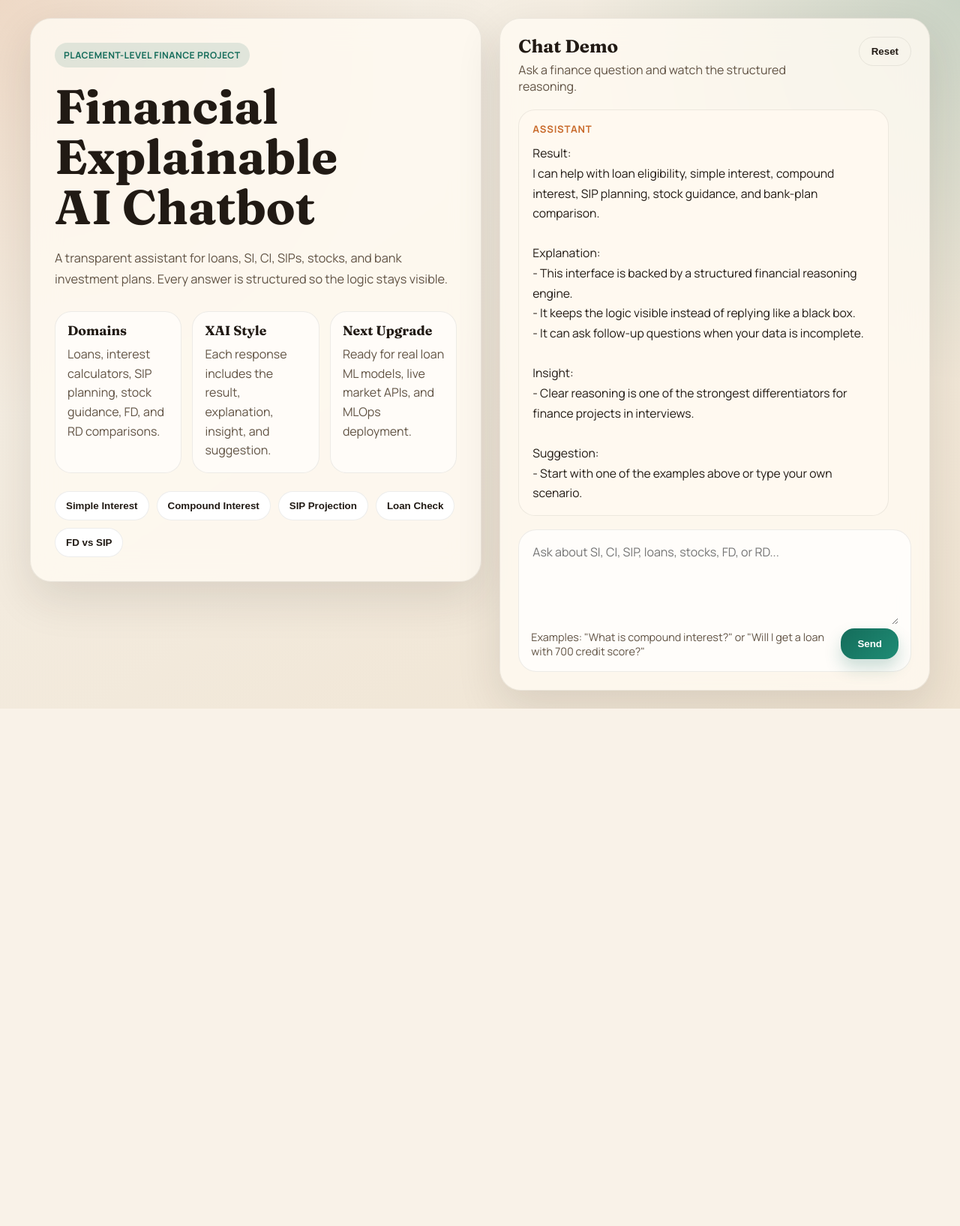
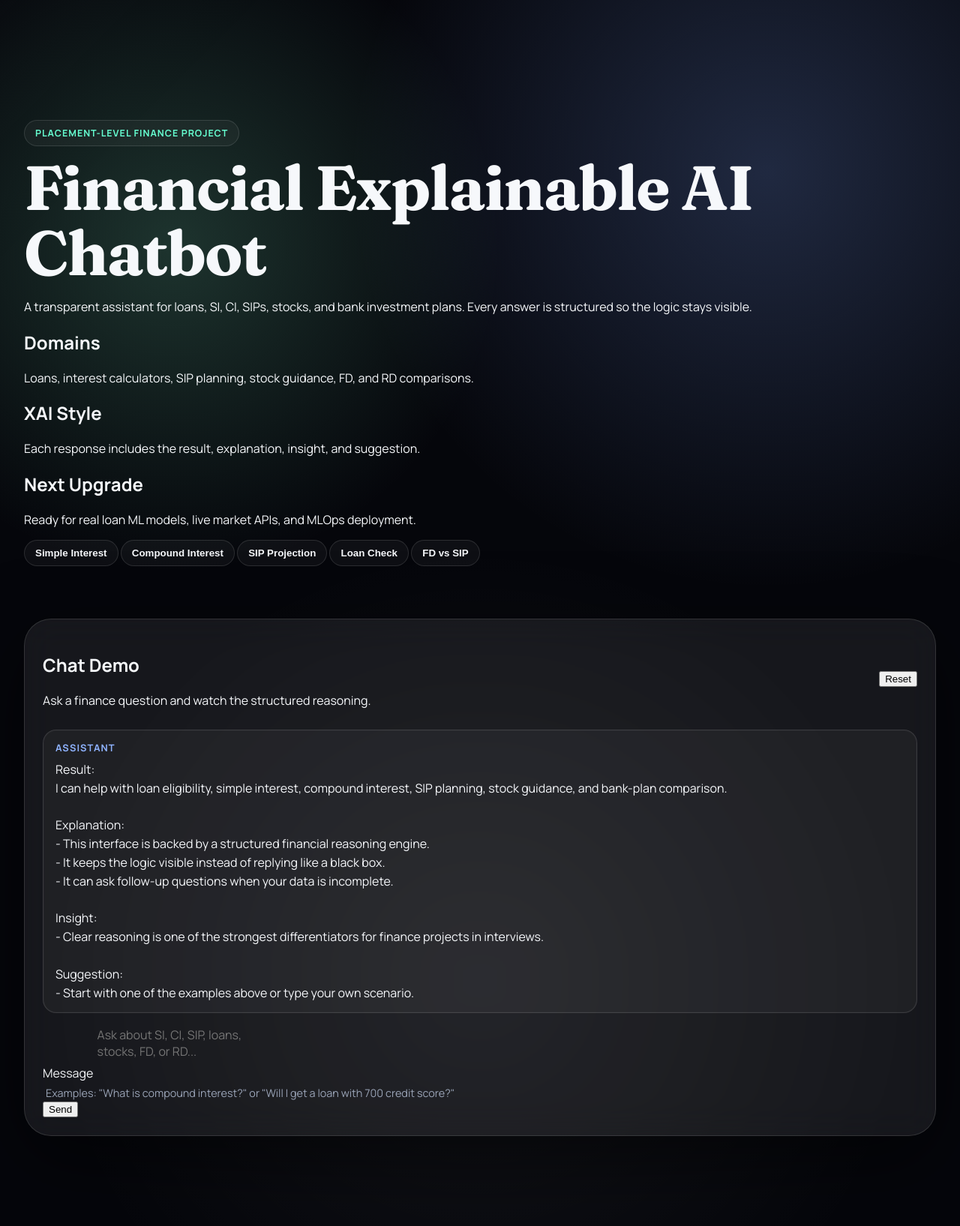
Before and after one commit to PriyanshuKSharma/xai_explainable_chatbot, a Flask app: page / in a window 1280 px wide. Shown: the whole page at 75% size. Before the commit the page ends 945 px from the top, so only its background shows below. Run offline with Flask 3, Linux system fonts and the light colour scheme; some libraries are stand-ins or nearby versions.

Commit message:
feat: redesign landing page with Obsidian & Emerald aesthetic and enhanced feature sections

```diff
--- a/static/css/style.css
+++ b/static/css/style.css
@@ -1,307 +1,553 @@
 :root {
-    --bg: #f6f1e8;
-    --bg-accent: #efe3d1;
-    --surface: rgba(255, 250, 242, 0.82);
-    --surface-strong: #fff9f0;
-    --text: #211a14;
-    --muted: #615344;
-    --primary: #146c5a;
-    --primary-soft: rgba(20, 108, 90, 0.12);
-    --secondary: #c96b2c;
-    --shadow: 0 22px 60px rgba(44, 34, 23, 0.12);
-    --border: rgba(33, 26, 20, 0.08);
+    --bg: #05060b;
+    --bg-glow-1: rgba(116, 214, 171, 0.22);
+    --bg-glow-2: rgba(127, 165, 255, 0.22);
+    --surface: rgba(255, 255, 255, 0.04);
+    --surface-strong: rgba(255, 255, 255, 0.07);
+    --glass-border: rgba(255, 255, 255, 0.12);
+    --text: #f6f8fb;
+    --muted: #9aa4b7;
+    --primary: #66ffd1;
+    --primary-strong: #3ae0b3;
+    --secondary: #8fb3ff;
+    --shadow: 0 30px 100px rgba(0, 0, 0, 0.55);
+    --radius-lg: 28px;
+    --radius-md: 18px;
+    --radius-sm: 12px;
+    --ease: cubic-bezier(0.16, 1, 0.3, 1);
+}
+
+@keyframes mesh {
+    0% { background-position: 0% 50%; }
+    50% { background-position: 100% 50%; }
+    100% { background-position: 0% 50%; }
+}
+
+@keyframes fade-up {
+    from { opacity: 0; transform: translateY(20px); }
+    to { opacity: 1; transform: translateY(0); }
+}
+
+@keyframes pulse {
+    0% { transform: scale(1); }
+    50% { transform: scale(1.12); }
+    100% { transform: scale(1); }
 }
 
 * {
     box-sizing: border-box;
+    -webkit-font-smoothing: antialiased;
 }
 
 body {
     margin: 0;
     min-height: 100vh;
-    font-family: "Manrope", "Segoe UI", sans-serif;
+    font-family: "Manrope", system-ui, -apple-system, sans-serif;
     color: var(--text);
     background:
-        radial-gradient(circle at top left, rgba(201, 107, 44, 0.18), transparent 35%),
-        radial-gradient(circle at top right, rgba(20, 108, 90, 0.18), transparent 32%),
-        linear-gradient(145deg, var(--bg), var(--bg-accent));
+        radial-gradient(circle at 18% 20%, var(--bg-glow-1), transparent 26%),
+        radial-gradient(circle at 80% 14%, var(--bg-glow-2), transparent 32%),
+        radial-gradient(circle at 50% 80%, rgba(255, 255, 255, 0.06), transparent 40%),
+        var(--bg);
+    overflow-x: hidden;
 }
 
-.shell {
-    width: min(1200px, calc(100% - 32px));
-    margin: 24px auto;
-    display: grid;
-    grid-template-columns: 1.05fr 1fr;
-    gap: 24px;
-    align-items: start;
+body::before {
+    content: "";
+    position: fixed;
+    inset: 0;
+    z-index: -1;
+    background: linear-gradient(135deg, rgba(255, 255, 255, 0.05), transparent 50%);
+    background-size: 200% 200%;
+    animation: mesh 16s ease infinite;
 }
 
-.hero,
-.chat-panel {
-    background: var(--surface);
-    border: 1px solid var(--border);
-    box-shadow: var(--shadow);
-    backdrop-filter: blur(18px);
-    border-radius: 28px;
+main {
+    max-width: 1280px;
+    margin: 0 auto;
+    padding: 120px 32px 120px;
 }
 
+/* Navigation */
+.nav-floating {
+    position: fixed;
+    top: 18px;
+    left: 50%;
+    transform: translateX(-50%);
+    z-index: 99;
+    display: flex;
+    align-items: center;
+    gap: 26px;
+    padding: 12px 24px;
+    background: rgba(255, 255, 255, 0.04);
+    border: 1px solid var(--glass-border);
+    border-radius: 999px;
+    backdrop-filter: blur(18px);
+    box-shadow: var(--shadow);
+}
+
+.brand {
+    font-family: "Fraunces", serif;
+    font-weight: 700;
+    color: var(--primary);
+    text-decoration: none;
+    letter-spacing: 0.03em;
+}
+
+.nav-links {
+    display: flex;
+    gap: 18px;
+}
+
+.nav-links a {
+    color: var(--muted);
+    text-decoration: none;
+    font-weight: 700;
+    font-size: 0.92rem;
+    letter-spacing: 0.02em;
+    transition: color 0.2s;
+}
+
+.nav-links a:hover {
+    color: var(--text);
+}
+
+/* Buttons */
+.btn {
+    display: inline-flex;
+    align-items: center;
+    justify-content: center;
+    gap: 8px;
+    border: 1px solid transparent;
+    border-radius: var(--radius-sm);
+    padding: 12px 18px;
+    font-weight: 800;
+    text-decoration: none;
+    cursor: pointer;
+    transition: transform 0.25s var(--ease), box-shadow 0.25s var(--ease), background 0.25s var(--ease), color 0.25s;
+}
+
+.btn.primary {
+    background: linear-gradient(135deg, var(--primary), var(--primary-strong));
+    color: #041014;
+    box-shadow: 0 14px 30px rgba(102, 255, 209, 0.35);
+    border-color: rgba(255, 255, 255, 0.06);
+}
+
+.btn.primary.glow:hover {
+    box-shadow: 0 18px 50px rgba(102, 255, 209, 0.45);
+    transform: translateY(-2px);
+}
+
+.btn.ghost {
+    background: rgba(255, 255, 255, 0.04);
+    color: var(--text);
+    border-color: var(--glass-border);
+}
+
+.btn.ghost:hover {
+    background: rgba(255, 255, 255, 0.07);
+    transform: translateY(-1px);
+}
+
+.btn.soft {
+    background: var(--surface);
+    color: var(--text);
+    border-color: var(--glass-border);
+}
+
+/* Hero */
 .hero {
-    padding: 32px;
-    position: sticky;
-    top: 24px;
+    padding-top: 40px;
+}
+
+.hero-grid {
+    display: grid;
+    grid-template-columns: 1.1fr 0.9fr;
+    gap: 36px;
+    align-items: center;
 }
 
 .eyebrow {
-    display: inline-block;
-    margin-bottom: 18px;
-    padding: 8px 12px;
+    display: inline-flex;
+    align-items: center;
+    gap: 8px;
+    padding: 8px 14px;
     border-radius: 999px;
-    background: var(--primary-soft);
+    border: 1px solid var(--glass-border);
+    background: var(--surface);
     color: var(--primary);
-    font-weight: 700;
-    letter-spacing: 0.04em;
+    font-weight: 800;
+    letter-spacing: 0.08em;
     text-transform: uppercase;
-    font-size: 0.76rem;
-}
-
-h1,
-h2 {
-    margin: 0;
-    font-family: "Fraunces", Georgia, serif;
-    line-height: 1.05;
+    font-size: 0.78rem;
 }
 
 h1 {
-    font-size: clamp(2.7rem, 5vw, 4.6rem);
-    max-width: 10ch;
+    font-family: "Fraunces", serif;
+    font-size: clamp(3rem, 7vw, 5.2rem);
+    line-height: 1.05;
+    letter-spacing: -0.02em;
+    margin: 12px 0;
 }
 
-.hero-copy {
-    margin: 20px 0 28px;
-    max-width: 58ch;
-    color: var(--muted);
-    font-size: 1.02rem;
-    line-height: 1.75;
+h1 span {
+    display: block;
+    background: linear-gradient(135deg, #fff, #d5e1ff 40%, #66ffd1 80%);
+    -webkit-background-clip: text;
+    background-clip: text;
+    -webkit-text-fill-color: transparent;
 }
 
-.feature-grid {
-    display: grid;
-    grid-template-columns: repeat(3, 1fr);
-    gap: 14px;
-    margin-bottom: 24px;
+.lede {
+    color: var(--muted);
+    font-size: 1.1rem;
+    line-height: 1.7;
+    max-width: 620px;
+    margin: 0 0 18px;
 }
 
-.feature-card {
-    padding: 16px;
-    border-radius: 22px;
-    background: rgba(255, 255, 255, 0.62);
-    border: 1px solid var(--border);
-}
-
-.feature-card h2 {
-    font-size: 1.1rem;
+.cta-row {
+    display: flex;
+    gap: 12px;
+    flex-wrap: wrap;
     margin-bottom: 10px;
 }
 
-.feature-card p {
-    margin: 0;
-    color: var(--muted);
-    line-height: 1.6;
+.badge-row {
+    display: flex;
+    gap: 10px;
+    flex-wrap: wrap;
+    margin: 6px 0 16px;
 }
 
-.example-strip {
+.pill {
+    padding: 8px 12px;
+    border-radius: 999px;
+    border: 1px solid var(--glass-border);
+    background: var(--surface);
+    color: var(--text);
+    font-weight: 700;
+    font-size: 0.85rem;
+    letter-spacing: 0.01em;
+}
+
+.pill.soft {
+    background: rgba(255, 255, 255, 0.06);
+    color: var(--text);
+}
+
+.example-chips {
     display: flex;
     flex-wrap: wrap;
     gap: 10px;
 }
 
-.example-chip,
-.ghost-btn,
-.send-btn {
-    border: 0;
+.example-chip {
+    background: var(--surface);
+    border: 1px solid var(--glass-border);
+    color: var(--text);
+    padding: 9px 14px;
+    border-radius: 999px;
+    font-weight: 700;
     cursor: pointer;
-    transition: transform 160ms ease, box-shadow 160ms ease, background 160ms ease;
+    transition: all 0.2s var(--ease);
 }
 
-.example-chip {
-    padding: 11px 14px;
-    border-radius: 999px;
-    background: #fff;
-    color: var(--text);
-    border: 1px solid var(--border);
-    font-weight: 600;
-}
-
-.example-chip:hover,
-.ghost-btn:hover,
-.send-btn:hover {
+.example-chip:hover {
+    background: var(--primary);
+    color: #041014;
+    border-color: var(--primary);
     transform: translateY(-1px);
 }
 
+.hero-visual {
+    position: relative;
+}
+
+.glass-card {
+    background: var(--surface);
+    border: 1px solid var(--glass-border);
+    border-radius: var(--radius-lg);
+    padding: 22px;
+    box-shadow: var(--shadow);
+    backdrop-filter: blur(20px);
+}
+
+.status-card .status-line {
+    display: flex;
+    align-items: center;
+    gap: 12px;
+    margin-bottom: 12px;
+}
+
+.label {
+    text-transform: uppercase;
+    letter-spacing: 0.08em;
+    color: var(--muted);
+    font-size: 0.8rem;
+    margin: 0;
+}
+
+.value {
+    margin: 2px 0 0;
+    font-weight: 800;
+}
+
+.status-list {
+    list-style: none;
+    padding: 0;
+    margin: 10px 0 16px;
+    color: var(--muted);
+    line-height: 1.6;
+}
+
+.status-list strong {
+    color: var(--text);
+}
+
+.metric-row {
+    display: grid;
+    grid-template-columns: repeat(3, 1fr);
+    gap: 10px;
+}
+
+.metric {
+    padding: 12px;
+    border-radius: var(--radius-sm);
+    border: 1px solid var(--glass-border);
+    background: var(--surface-strong);
+    text-align: center;
+}
+
+/* Trust section */
+.trust {
+    margin: 70px 0 40px;
+}
+
+.trust-grid {
+    display: grid;
+    grid-template-columns: repeat(3, 1fr);
+    gap: 18px;
+}
+
+.trust-card {
+    padding: 20px;
+    border-radius: var(--radius-md);
+    border: 1px solid var(--glass-border);
+    background: var(--surface);
+    box-shadow: var(--shadow);
+}
+
+.trust-card h3 {
+    margin: 6px 0;
+    font-size: 1.2rem;
+}
+
+.muted {
+    color: var(--muted);
+}
+
+/* Ecosystem */
+.ecosystem {
+    margin: 60px 0;
+}
+
+.eco-header h2 {
+    margin: 6px 0 18px;
+    font-size: 2rem;
+}
+
+.eco-grid {
+    display: grid;
+    grid-template-columns: repeat(auto-fit, minmax(240px, 1fr));
+    gap: 14px;
+}
+
+.eco-card {
+    padding: 18px;
+    border-radius: var(--radius-md);
+    border: 1px solid var(--glass-border);
+    background: var(--surface);
+    box-shadow: var(--shadow);
+    transition: transform 0.3s var(--ease), border-color 0.3s var(--ease), background 0.3s var(--ease);
+}
+
+.eco-card:hover {
+    transform: translateY(-6px);
+    border-color: var(--primary);
+    background: var(--surface-strong);
+}
+
+.eco-card h3 {
+    margin: 0 0 8px;
+}
+
+/* Chat Panel */
 .chat-panel {
-    padding: 24px;
-    min-height: calc(100vh - 48px);
-    display: flex;
-    flex-direction: column;
+    margin-top: 70px;
+    background: var(--surface-strong);
+    border: 1px solid var(--glass-border);
+    border-radius: 36px;
+    box-shadow: var(--shadow);
+    backdrop-filter: blur(22px);
+    overflow: hidden;
 }
 
 .chat-header {
+    padding: 24px 24px 12px;
     display: flex;
     justify-content: space-between;
-    align-items: start;
-    gap: 16px;
-    margin-bottom: 20px;
+    align-items: center;
 }
 
-.chat-header p {
-    margin: 8px 0 0;
-    color: var(--muted);
+.chat-status {
+    display: flex;
+    align-items: center;
+    gap: 12px;
 }
 
-.ghost-btn {
-    padding: 11px 16px;
-    border-radius: 999px;
-    background: transparent;
-    border: 1px solid var(--border);
-    color: var(--text);
-    font-weight: 700;
+.chat-actions {
+    display: flex;
+    gap: 10px;
+}
+
+.dot {
+    width: 10px;
+    height: 10px;
+    border-radius: 50%;
+    display: inline-block;
+}
+
+.dot.online {
+    background: var(--primary);
+    box-shadow: 0 0 12px var(--primary);
 }
 
 .messages {
-    flex: 1;
+    padding: 0 24px 16px;
+    max-height: 440px;
+    overflow-y: auto;
     display: flex;
     flex-direction: column;
     gap: 14px;
-    overflow-y: auto;
-    padding-right: 4px;
 }
 
 .message {
-    padding: 16px 18px;
-    border-radius: 22px;
-    border: 1px solid var(--border);
-}
-
-.message.user {
-    background: #fff;
-    align-self: flex-end;
-    width: min(92%, 540px);
-}
-
-.message.assistant {
-    background: var(--surface-strong);
-    width: min(95%, 640px);
+    padding: 14px 16px;
+    border-radius: var(--radius-md);
+    border: 1px solid var(--glass-border);
+    background: var(--surface);
+    box-shadow: inset 0 0 0 1px rgba(255, 255, 255, 0.02);
 }
 
 .message-label {
-    margin-bottom: 10px;
-    font-size: 0.82rem;
+    font-size: 0.8rem;
+    letter-spacing: 0.08em;
+    text-transform: uppercase;
+    color: var(--secondary);
     font-weight: 800;
-    text-transform: uppercase;
-    letter-spacing: 0.06em;
-    color: var(--secondary);
+    margin-bottom: 8px;
 }
 
 .message-body {
     margin: 0;
     white-space: pre-wrap;
-    word-break: break-word;
-    font-family: "Manrope", "Segoe UI", sans-serif;
-    font-size: 0.98rem;
-    line-height: 1.7;
+    line-height: 1.55;
+    font-family: "Manrope", sans-serif;
 }
 
+.message.user {
+    align-self: flex-end;
+    background: linear-gradient(135deg, rgba(127, 165, 255, 0.18), rgba(102, 255, 209, 0.16));
+    border-color: rgba(127, 165, 255, 0.35);
+}
+
+.message.typing {
+    display: inline-flex;
+    align-items: center;
+    gap: 6px;
+}
+
+.typing-dot {
+    width: 6px;
+    height: 6px;
+    border-radius: 50%;
+    background: var(--text);
+    opacity: 0.6;
+    animation: pulse 1.2s ease infinite;
+}
+
+.typing-dot:nth-child(2) { animation-delay: 0.15s; }
+.typing-dot:nth-child(3) { animation-delay: 0.3s; }
+
 .composer {
-    margin-top: 18px;
-    padding: 16px;
-    border-radius: 24px;
-    background: rgba(255, 255, 255, 0.68);
-    border: 1px solid var(--border);
+    padding: 0 24px 24px;
+}
+
+.composer-input {
+    display: flex;
+    gap: 10px;
+    align-items: center;
+    background: var(--surface);
+    border: 1px solid var(--glass-border);
+    border-radius: var(--radius-md);
+    padding: 10px;
+    transition: border-color 0.2s;
+}
+
+.composer-input:focus-within {
+    border-color: var(--primary);
 }
 
 textarea {
-    width: 100%;
-    resize: vertical;
+    flex: 1;
+    background: transparent;
     border: none;
+    color: var(--text);
+    font-family: inherit;
+    font-size: 1rem;
+    resize: none;
     outline: none;
-    font: inherit;
-    color: var(--text);
-    min-height: 110px;
-    background: transparent;
+    min-height: 56px;
 }
 
-.composer-footer {
-    display: flex;
-    justify-content: space-between;
-    align-items: center;
-    gap: 16px;
+#send-btn {
+    min-width: 96px;
 }
 
 .composer-hint {
-    margin: 0;
+    margin: 6px 4px 0;
     color: var(--muted);
     font-size: 0.9rem;
 }
 
-.send-btn {
-    padding: 13px 22px;
-    border-radius: 18px;
-    background: linear-gradient(135deg, var(--primary), #1f8c75);
-    color: #fff;
-    font-weight: 800;
-    box-shadow: 0 12px 22px rgba(20, 108, 90, 0.22);
+/* Animations on scroll */
+.fade {
+    opacity: 0;
+    transform: translateY(16px);
 }
 
-.sr-only {
-    position: absolute;
-    width: 1px;
-    height: 1px;
-    padding: 0;
-    margin: -1px;
-    overflow: hidden;
-    clip: rect(0, 0, 0, 0);
-    border: 0;
+.fade.visible {
+    animation: fade-up 0.8s var(--ease) forwards;
 }
 
-@media (max-width: 980px) {
-    .shell {
-        grid-template-columns: 1fr;
-    }
-
-    .hero {
-        position: static;
-    }
-
-    .chat-panel {
-        min-height: auto;
-    }
-
-    .feature-grid {
-        grid-template-columns: 1fr;
-    }
+/* Responsive */
+@media (max-width: 1024px) {
+    main { padding: 110px 22px 90px; }
+    .hero-grid { grid-template-columns: 1fr; }
+    .nav-links { display: none; }
 }
 
 @media (max-width: 640px) {
-    .shell {
-        width: min(100% - 20px, 1200px);
-        margin: 10px auto;
-        gap: 14px;
+    .nav-floating {
+        width: calc(100% - 20px);
+        gap: 12px;
+        justify-content: space-between;
     }
-
-    .hero,
-    .chat-panel {
-        border-radius: 22px;
-    }
-
-    .hero,
-    .chat-panel,
-    .composer {
-        padding: 18px;
-    }
-
-    .composer-footer,
-    .chat-header {
-        flex-direction: column;
-        align-items: stretch;
-    }
+    .hero-grid { gap: 20px; }
+    .trust-grid { grid-template-columns: 1fr; }
+    .eco-grid { grid-template-columns: 1fr; }
+    .metric-row { grid-template-columns: repeat(2, 1fr); }
+    .messages { max-height: 320px; }
 }
```
